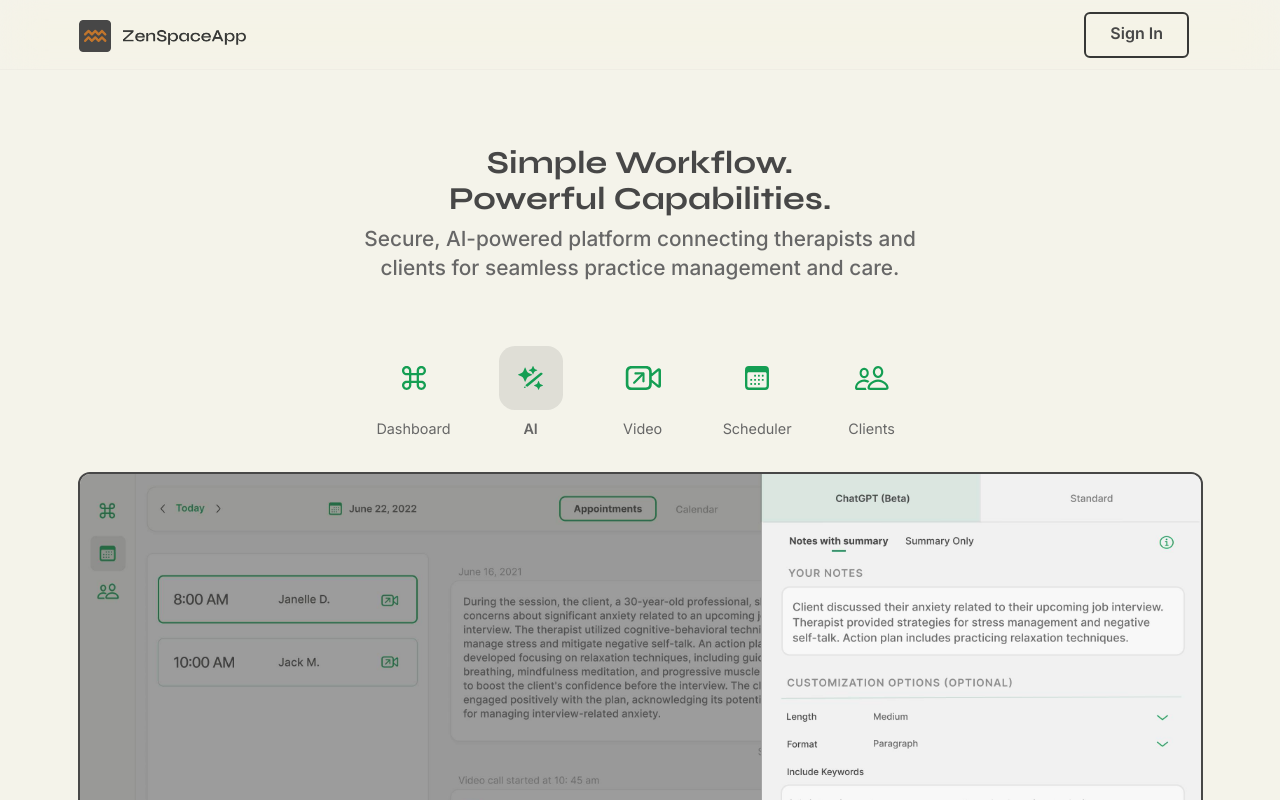
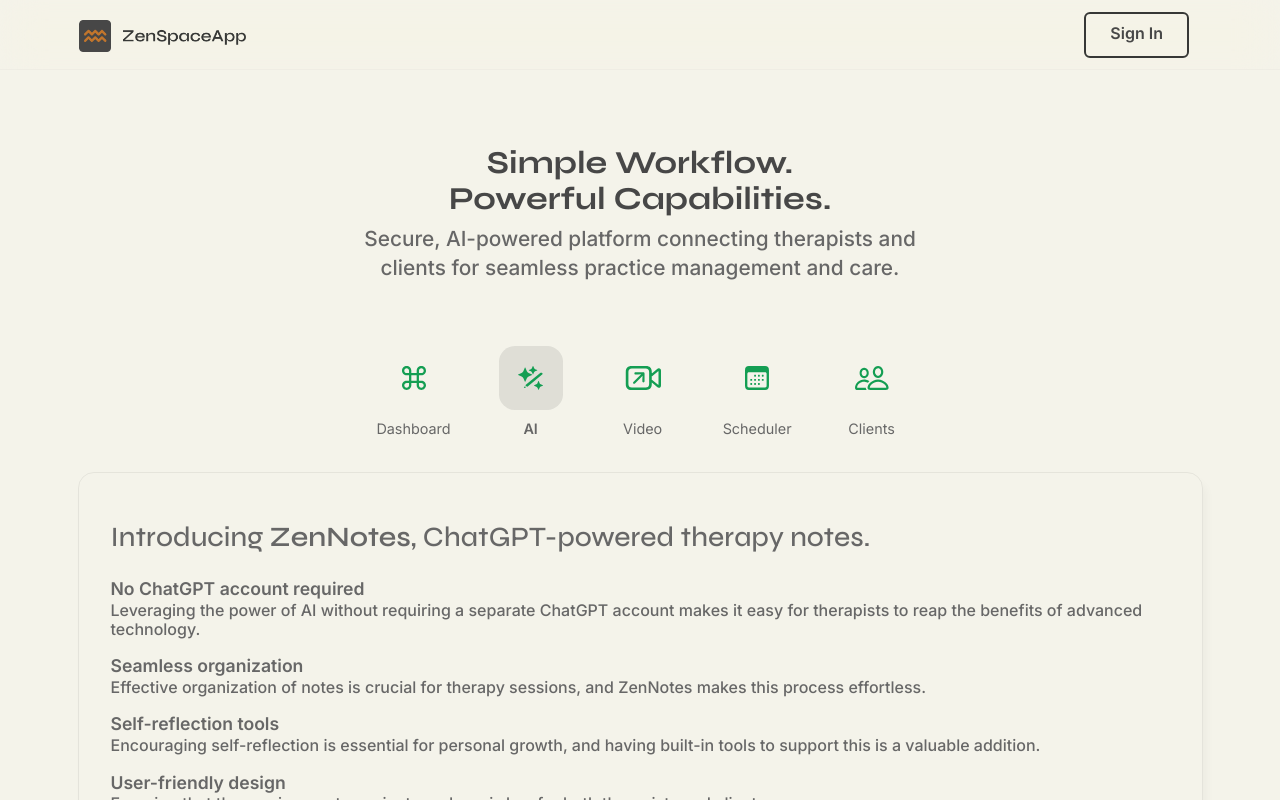
Before and after one commit to ZenSpaceApp/zenspace-website, a Next.js app: page / in a window 1280 px wide. Both pictures are taken after a click on the item "AI". Shown: the part 3922-4722 px from the top of the page. Built offline with nearby package versions, Linux system fonts and the light colour scheme.

Commit message:
Styling changes to AI in workflow section.

```diff
--- a/app/page.tsx
+++ b/app/page.tsx
@@ -271,18 +271,69 @@ function WorkflowCarousel() {
     case 4: imgSrc = WORKFLOW_IMAGES[4]; break;
   }
 
+  const ZenNotes = () => {
+
+    const notesHighLights = [
+      [
+        "No ChatGPT account required",
+        "Leveraging the power of AI without requiring a separate ChatGPT account makes it easy for therapists to reap the benefits of advanced technology."
+      ],
+      [
+        "Seamless organization",
+        "Effective organization of notes is crucial for therapy sessions, and ZenNotes makes this process effortless."
+      ],
+      [
+        "Self-reflection tools",
+        "Encouraging self-reflection is essential for personal growth, and having built-in tools to support this is a valuable addition."
+      ],
+      [
+        "User-friendly design",
+        "Ensuring that the app is easy to navigate and use is key for both therapists and clients."
+      ],
+      [
+        "Making the most of notes",
+        "ZenNotes helps therapists and clients get the most out of their therapy sessions by providing an optimized note-taking experience."
+      ]
+    ]
+
+    return <div className="zen-notes">
+      <div className='feature'>
+        <h3 className='display-6 pt-3'>Introducing <span className='bold-accent'>ZenNotes</span>, ChatGPT-powered therapy notes.</h3>
+        {notesHighLights.map((feature, idx) => (
+          <div key={idx}>
+            <div className="heading">{feature[0]}</div>
+            <div>{feature[1]}</div>
+          </div>
+        ))}
+      </div>
+      <div
+        className='image-container'>
+        <Image
+          alt="Workflow images"
+          key={currIdx}
+          src={WORKFLOW_IMAGES[currIdx]}
+          className="show fade images"
+          width={0}
+          height={0}
+          />
+      </div>
+    </div>
+  }
+
   return (
 
     <div className="workflow-container">
       <Pills />
-      <Image
-        alt="Workflow images"
-        key={currIdx}
-        src={WORKFLOW_IMAGES[currIdx]}
-        className="show fade images"
-        width={0}
-        height={0}
-      />
+      {currIdx === 1 ? <ZenNotes /> : (
+        <Image
+          alt="Workflow images"
+          key={currIdx}
+          src={WORKFLOW_IMAGES[currIdx]}
+          className="show fade images"
+          width={0}
+          height={0}
+        />
+      )}
     </div>
   )
 }
--- a/styles/styles.scss
+++ b/styles/styles.scss
@@ -491,6 +491,9 @@ section.route-section {
   }
 }
 
+.bold-accent {
+  font-weight: 600;
+}
 
 #zen-workflow {
   padding: 4rem 15px;
@@ -513,7 +516,6 @@ section.route-section {
     margin: auto;
 
     .images {
-      display: flex;
       height: auto;
       margin: auto;
       width: 90%;
@@ -575,6 +577,58 @@ section.route-section {
               font-weight: 550;
             }
           }
+        }
+      }
+    }
+
+
+    .zen-notes {
+      display: grid;
+      max-width: 100%;
+      margin: auto 5%;
+      grid-template-columns: 1fr;
+      gap: 40px;
+      border: 1px solid #00000010;
+      padding: 2rem;
+      padding-bottom: 4rem;
+      border-radius: 16px;
+      box-shadow: 4px 8px 8px  #00000008;
+
+      @media screen and #{$mq-large} {
+        grid-template-columns: 1fr 2fr;
+      }
+
+      .feature {
+        display: flex;
+        flex-direction: column;
+        font-size: 1rem;
+        line-height: 1.2;
+        row-gap: 1rem;
+        font-weight: 500;
+        color: var(--color--grey2);
+
+        .heading {
+          font-weight: 550;
+          color: var(--color--grey2);
+          font-size: 1.1rem;
+          line-height: 1.3;
+        }
+      }
+
+      .image-container {
+        display: flex;
+        align-self: center;
+        // padding-top: 5rem;
+      }
+
+
+      @media (max-width: 600px) {
+        .feature {
+          order: 2;
+        }
+
+        .image-container {
+          order: 1;
         }
       }
     }
@@ -844,16 +898,13 @@ footer {
  }
   }
 }
+
 //
 // NAV Bar
 //
 
 .logo {
-  // font-family: Rubik;
-  // font-weight: bold;
-  // color: white !important;
-  // font-size: 1.2em;
-  // left: 0px;
+
   position: fixed;
   z-index: 102;
   top: 15px;
```
Also changed, not shown: public/images/home/zen-notes-ipad-small.jpg (deleted), public/images/home/zen-notes-ipad@3x.png (deleted).
